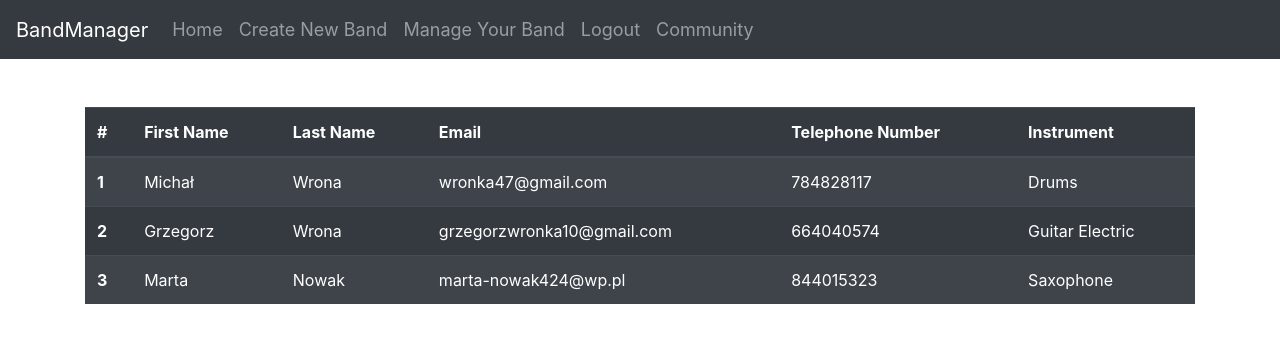
After one commit to michalwrona01/BandManager, a Flask app: page /community in a window 1280 px wide. The commit adds this page. Shown: the top 343 px of the page. Run offline with Flask 2, Linux system fonts and the light colour scheme; a user stored in the database is signed in; data comes from the database, SQL or seed files in the repository; both versions use the stored data as it was after the commit; some libraries are stand-ins or nearby versions.

Commit message:
"Update band manager"

```diff
--- a/website/templates/base.html
+++ b/website/templates/base.html
@@ -34,6 +34,9 @@
           </li>
           <li class="nav-item">
             <a class="nav-link" href="/logout" id="logout">Logout</a>
+          </li>
+          <li class="nav-item">
+            <a class="nav-link" href="/community" id="community">Community</a>
           </li>
         {% else %}
           <li class="nav-item">
--- /dev/null
+++ b/website/templates/community.html
@@ -0,0 +1,31 @@
+{% extends "base.html" %}
+{% block title %}Manage Your Band{% endblock %}
+{% block content %}
+<br></br>
+
+<table class="table table-striped table-dark">
+    <thead class="thead-dark">
+      <tr>
+        <th scope="col">#</th>
+        <th scope="col">First Name</th>
+        <th scope="col">Last Name </th>
+        <th scope="col">Email</th>
+        <th scope="col">Telephone Number</th>
+        <th scope="col">Instrument</th>
+      </tr>
+    </thead>
+    <tbody>
+    {% for user in users %}
+        <tr>
+            <th scope="row">{{user.id}}</th>
+            <td>{{user.first_name}}</td>
+            <td>{{user.surname}}</td>
+            <td>{{user.email}}</td>
+            <td>{{user.telephone_number}}</td>
+            <td>{{user.instrument}}</td>
+        </tr>
+    {% endfor %}
+    </tbody>
+  </table>
+
+{% endblock %}
--- a/website/templates/manage_your_band.html
+++ b/website/templates/manage_your_band.html
@@ -10,12 +10,14 @@
 {% if bands == [] %}
     <h2>You don't have any bands.</h2>
 {% else %}
+<form method="POST" action="/bands">
     <div class="buttons" style="text-align: center;">
         {% for band in bands %}
-            <button type="button" class="btn btn-outline-danger btn-block" style="font-size: 36px; font-">{{band.name}}</button>
+            <button type="post" class="btn btn-outline-danger btn-block" style="font-size: 36px;" name=band value={{ band.id }}>{{band.name}}</button>
             <br>
         {% endfor %}
     </div>
+</form>
 {% endif %}
 
 {% endblock %}
--- a/website/views.py
+++ b/website/views.py
@@ -1,6 +1,6 @@
 from flask import Blueprint, render_template, flash, redirect, url_for
 from flask.globals import request
-from .models import Band
+from .models import Band, User
 from flask_login import current_user, login_required
 from . import db
 
@@ -22,7 +22,6 @@ def create_new_band():
         band = Band.query.filter_by(name=name).first()
         if band:
             flash("You are already registered.", category="error")
-
         elif len(name) < 2:
             flash("Name must be at least 3 characters.", category="error")
         elif len(city) < 2:
@@ -31,14 +30,36 @@ def create_new_band():
             new_band = Band(name=name, city=city, music_type=music_type, password=None, user_id_admin=current_user.id)
             db.session.add(new_band)
             db.session.commit()
+
+            user = User.query.filter_by(id=current_user.id).first()
+            user.band_id = new_band.id
+            db.session.commit()
+
             flash("You have been registered.", category="success")
             return redirect(url_for("views.home"))
 
 
     return render_template('create_new_band.html', user=current_user)
 
-@views.route('/manage-your-band')
+@views.route('/manage-your-band', methods=['GET'])
+@login_required
 def manage_your_band():
     bands = Band.query.filter_by(user_id_admin=current_user.id).all()
-    print(bands)
+
     return render_template('manage_your_band.html', user=current_user, bands=bands)
+
+@views.route('/bands', methods=['GET', 'POST'])
+@login_required
+def band_manager():
+    band_id = request.form.get('band')
+    band = Band.query.filter_by(id=band_id).first()
+    users = User.query.filter_by().all()
+
+    return render_template('band_manager.html', user=current_user, band=band, users=users)
+
+@views.route('/community', methods=['GET'])
+@login_required
+def community_show():
+    users  = User.query.all()
+
+    return render_template('community.html', user=current_user, users=users)
```
Also changed, not shown: website/auth.py (+6 -1 lines), website/models.py (+5 -2 lines), website/templates/band_manager.html (added, +67 -0 lines), website/templates/sing_up.html (+26 -0 lines), website/database.db.
